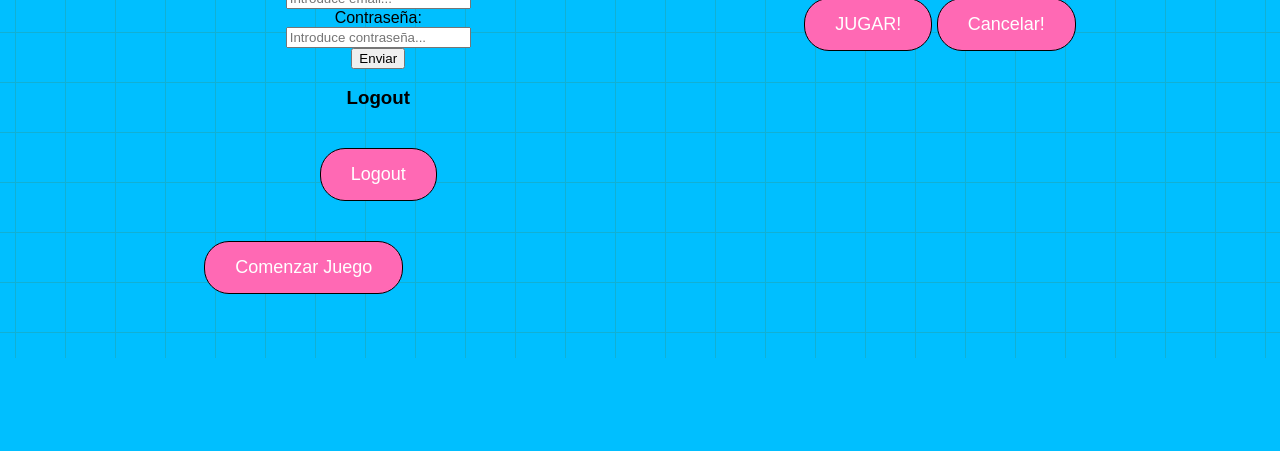
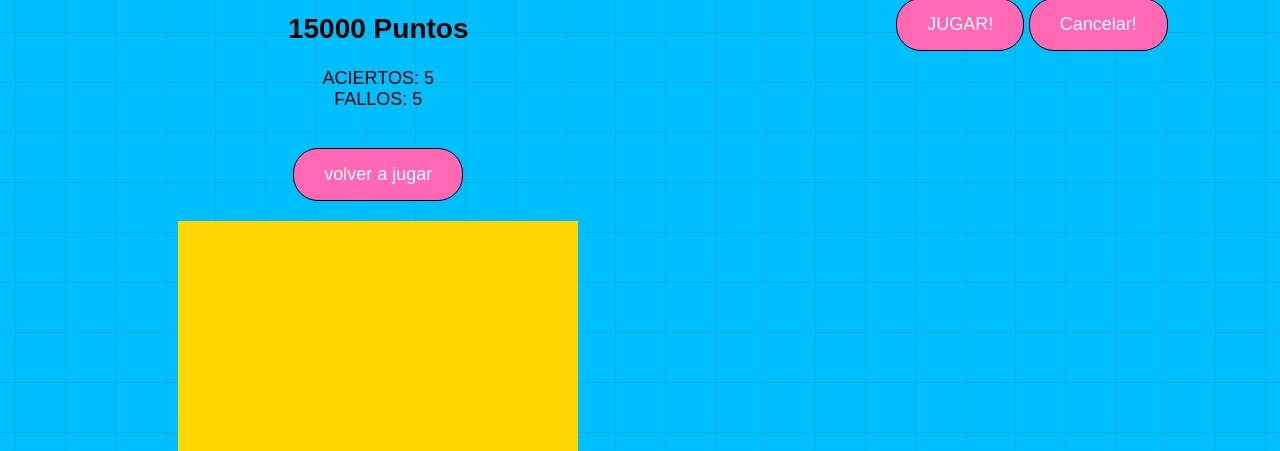
Before and after one commit to anderlyndepaz/QuizzProject, a plain HTML site: page index.html in a window 1280 px wide. Shown: the part 442-893 px from the top of the page. Before the commit the page ends 800 px from the top, so only its background shows below. Drawn offline with nearby package versions, Linux system fonts and the light colour scheme.

Commit message:
add/graficas

```diff
--- a/css/style.css
+++ b/css/style.css
@@ -110,3 +110,15 @@ button:hover {
         margin: 0 auto;
     }
 }
+
+#grafica {
+    background-color: #ffd700;
+    display: flex;
+    align-items: center;
+    justify-content: space-around;
+    width: 100%;
+    max-width: 400px;
+    margin: 0 auto;
+    height: 230px;
+
+}
--- a/index.html
+++ b/index.html
@@ -34,6 +34,9 @@
 
     <!-- Enlaces a archivos CSS -->
     <link rel="stylesheet" href="css/style.css">
+    <!-- libreria de grafica -->
+    <script src="https://cdn.jsdelivr.net/npm/chart.js"></script>
+    <script src="https://cdn.jsdelivr.net/npm/chartjs-adapter-date-fns"></script>
 
 </head>
 
@@ -152,6 +155,12 @@
         </section>
 
         <section id="boxResults">
+            <div id="ranking"></div>
+            <div id="grafica" style="width: 600px;">
+                <canvas id="myChart"></canvas>
+              </div>
+
+
         </section>
     </main>
 
--- a/js/script.js
+++ b/js/script.js
@@ -12,33 +12,33 @@ mApp.fallidas = 0;
 // Funciones de manejo del DOM
 
 // funcion corta para llamar a 'document.getElementById'
-function getById(obj){
+function getById(obj) {
   return document.getElementById(obj);
 }
 
 // funcion corta para llamar a 'document.querySelector'
-function qSelector(obj){
+function qSelector(obj) {
   return document.querySelector(obj);
 }
 
 /* ************************************* */
 
 // funcion para mostrar u ocultar objetos HTML por ID
-function MO_objID(obj, modo){
+function MO_objID(obj, modo) {
 
   let objHTML = getById(obj);
 
-    if(objHTML){
+  if (objHTML) {
     objHTML.style.display = modo;
   }
 }
 
 // funcion para mostrar u ocultar objetos HTML por querySelector
-function MO_objQS(obj, modo){
+function MO_objQS(obj, modo) {
 
   let objHTML = qSelector(obj);
 
-    if(objHTML){
+  if (objHTML) {
     objHTML.style.display = modo;
   }
 }
@@ -56,7 +56,7 @@ function mostrarSeccion(seccion) {
   MO_objID("boxResults", 'none');
 
   // mostramos solo la sección pasada como argumento
-    switch(seccion) {
+  switch (seccion) {
     case "home":
       MO_objID("boxHome", 'block');
       break;
@@ -77,9 +77,9 @@ function mostrarSeccion(seccion) {
 // Iniciamos la App
 
 // En el evento onload llamamos a las funciones de inicio
-window.addEventListener('load', function() {
+window.addEventListener('load', function () {
   // mostramos la seccion "home"
-    mostrarSeccion("home");
+  mostrarSeccion("results");
 });
 
 /* ************************************* */
@@ -131,14 +131,14 @@ form.addEventListener("submit", e => {
 // Función para renderizar el HTML en el DOM dentro de la sección #boxResults
 function renderQuizFinalizado(puntos, aciertos, fallos, nombre) {
   // Obtener la sección donde se insertará el contenido
-  const boxResults = document.getElementById('boxResults');
-  if (!boxResults) {
-      console.error('No se encontró el elemento con id "boxResults"');
+  const ranking = document.getElementById('ranking');
+  if (!ranking) {
+    console.error('No se encontró el elemento con id "ranking"');
     return;
   }
 
   // Limpiar el contenido anterior (opcional)
-  boxResults.innerHTML = '';
+  ranking.innerHTML = '';
 
   // Crear el contenedor principal
   const container = document.createElement('div');
@@ -176,6 +176,8 @@ function renderQuizFinalizado(puntos, aciertos, fallos, nombre) {
 
   container.appendChild(leaderboard);
 
+
+
   // Puntuación total
   const scoreTitle = document.createElement('h2');
   scoreTitle.textContent = `${puntos} Puntos`;
@@ -197,7 +199,7 @@ function renderQuizFinalizado(puntos, aciertos, fallos, nombre) {
   container.appendChild(button);
 
   // Agregar el contenedor a la sección #boxResults
-  boxResults.appendChild(container);
+  ranking.appendChild(container);
 
   // Guardar los datos en localStorage
   guardarEnLocalStorage(puntos, aciertos, fallos, nombre);
@@ -246,3 +248,58 @@ function guardarEnLocalStorage(puntos, aciertos, fallos, nombre) {
 
 // Ejemplo de uso de la función
 renderQuizFinalizado(15000, 5, 5, 'Ken');
+
+
+function pintarGrafica() {
+  const ctx = document.getElementById('myChart'); // Accede al canvas con ID "myChart"
+
+  // Verifica si el elemento canvas existe
+  if (ctx) {
+    new Chart(ctx, {
+      type: 'bar', // Tipo de gráfico: barra
+      data: {
+        // Etiquetas en formato de fecha
+        labels: [
+          '2024-10-01',
+          '2024-10-02',
+          '2024-10-03',
+          '2024-10-04',
+          '2024-10-05',
+          '2024-10-06'
+        ],
+        datasets: [{
+          label: 'RANKING',
+          data: [12, 19, 3, 5, 2, 3], // Datos de puntuación
+          borderWidth: 5,
+          borderColor: '#ff69b4', // Color del borde de las barras (rosa fuerte)
+          backgroundColor: '#ff69b4', // Color de las barras (rosa fuerte)
+        }]
+      },
+      options: {
+        scales: {
+          x: {
+            type: 'time', // Tipo de eje X: tiempo
+            time: {
+              unit: 'day' // Unidad de tiempo
+            },
+            title: {
+              display: true,
+              text: 'FECHA' // Título del eje X
+            }
+          },
+          y: {
+            beginAtZero: true, // Comenzar el eje Y desde 0
+            title: {
+              display: true,
+              text: 'PUNTUACION' // Título del eje Y
+            }
+          }
+        }
+      }
+    });
+  } else {
+    alert("Canvas not found");
+  }
+}
+
+pintarGrafica();
```
Lines whose indentation alone changed are shown as unchanged.
